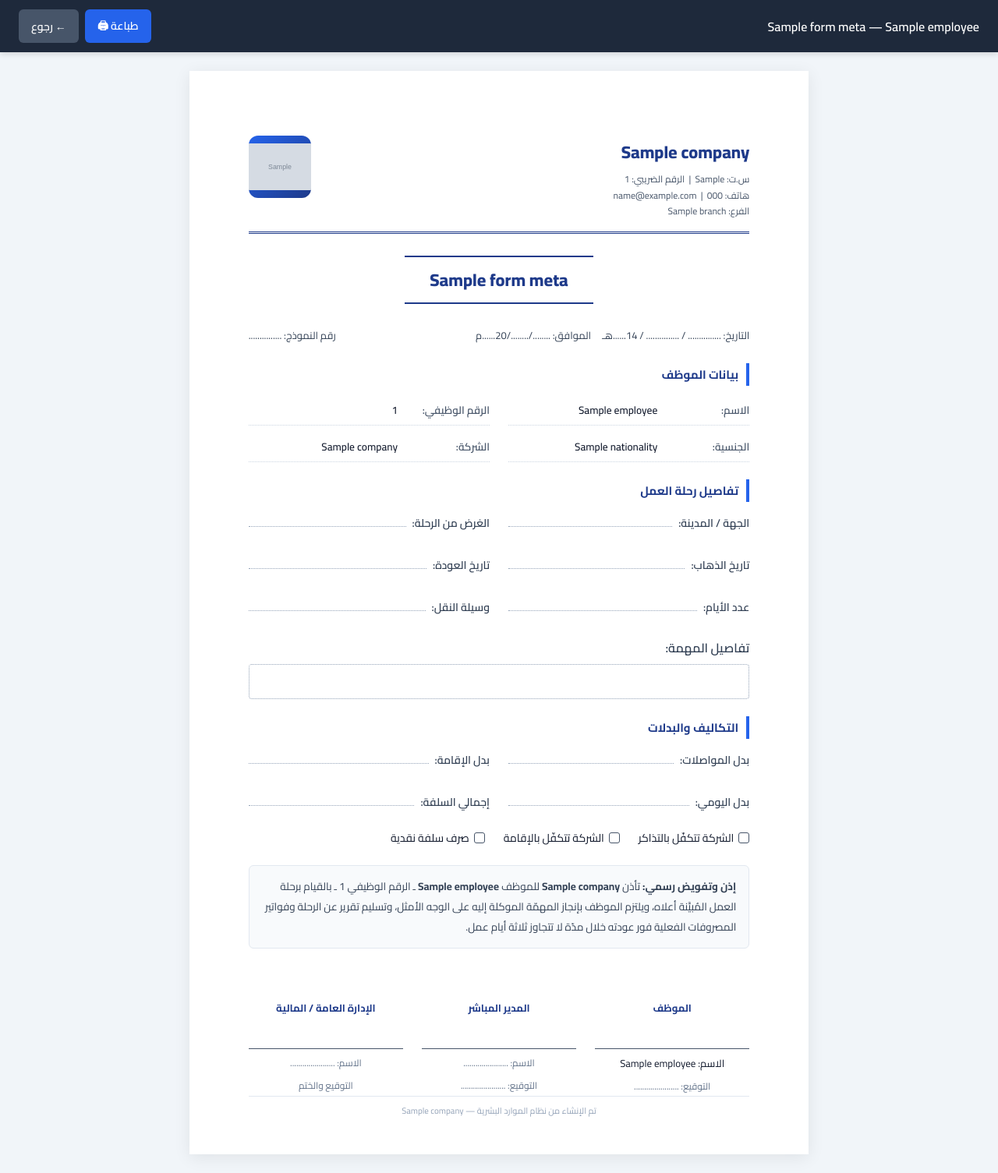
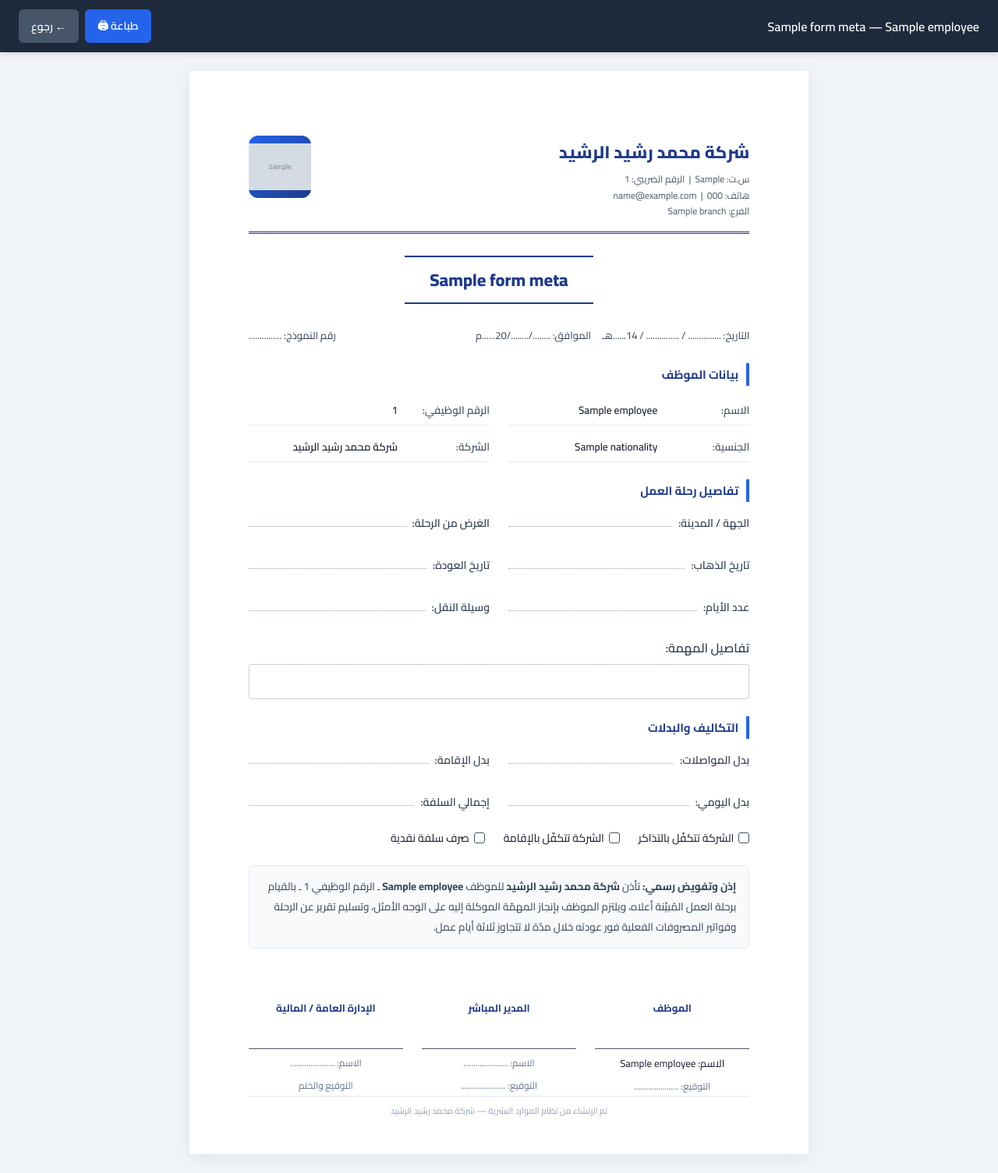
Before and after one commit to Haroon2030/HR.4, a Django app: template backend/templates/pages/hr_forms/business_trip.html in a window 1280 px wide. Shown: the whole page at 78% size. Run offline with Django 5.2, Linux system fonts and the light colour scheme; the template is opened without the code that fills it: most values are stand-ins (such as "Sample title", 1, 10 or a date in 2020); grey boxes marked "Sample" are stand-in pictures.

Commit message:
feat(hr-forms): brand all forms as شركة محمد رشيد الرشيد

```diff
--- a/backend/templates/pages/hr_forms/_employee_brief.html
+++ b/backend/templates/pages/hr_forms/_employee_brief.html
@@ -5,6 +5,6 @@
         <div class="row"><span class="label">الاسم:</span><span class="value">{{ employee.name|default:"—" }}</span></div>
         <div class="row"><span class="label">الرقم الوظيفي:</span><span class="value">{{ employee.employee_number|default:"—" }}</span></div>
         <div class="row"><span class="label">الجنسية:</span><span class="value">{{ employee.nationality.name|default:"—" }}</span></div>
-        <div class="row"><span class="label">الشركة:</span><span class="value">{{ company.name|default:employee.branch.company.name|default:"—" }}</span></div>
+        <div class="row"><span class="label">الشركة:</span><span class="value">شركة محمد رشيد الرشيد</span></div>
     </div>
 </div>
--- a/backend/templates/pages/hr_forms/_print_base.html
+++ b/backend/templates/pages/hr_forms/_print_base.html
@@ -199,7 +199,7 @@
         {# Letterhead #}
         <div class="letterhead">
             <div class="company">
-                <h1 class="name">{{ company.name|default:"اسم الشركة" }}</h1>
+                <h1 class="name">شركة محمد رشيد الرشيد</h1>
                 <div class="meta">
                     {% if company.commercial_record %}س.ت: {{ company.commercial_record }} &nbsp;|&nbsp; {% endif %}
                     {% if company.tax_number %}الرقم الضريبي: {{ company.tax_number }}{% endif %}
@@ -214,7 +214,7 @@
                 {% if company.logo %}
                     <img src="{{ company.logo.url }}" alt="logo">
                 {% else %}
-                    {{ company.name|default:"م"|slice:":1" }}
+                    م
                 {% endif %}
             </div>
         </div>
@@ -232,7 +232,7 @@
         {% block body %}{% endblock %}
 
         <div class="doc-footer">
-            تم الإنشاء من نظام الموارد البشرية — {{ company.name|default:"" }}
+            تم الإنشاء من نظام الموارد البشرية — شركة محمد رشيد الرشيد
         </div>
     </div>
 
--- a/backend/templates/pages/hr_forms/business_trip.html
+++ b/backend/templates/pages/hr_forms/business_trip.html
@@ -37,7 +37,7 @@
 
 <div class="clause">
     <strong>إذن وتفويض رسمي:</strong>
-    تأذن <strong>{{ company.name|default:"الشركة" }}</strong> للموظف
+    تأذن <strong>شركة محمد رشيد الرشيد</strong> للموظف
     <strong>{{ employee.name }}</strong> ـ الرقم الوظيفي
     {{ employee.employee_number|default:"............" }} ـ بالقيام برحلة العمل المُبيَّنة أعلاه،
     ويلتزم الموظف بإنجاز المهمّة الموكلة إليه على الوجه الأمثل،
--- a/backend/templates/pages/hr_forms/contract_termination.html
+++ b/backend/templates/pages/hr_forms/contract_termination.html
@@ -31,7 +31,7 @@
 
 <div class="clause">
     <strong>إشعار رسمي بإنهاء العقد:</strong>
-    تُشعر <strong>{{ company.name|default:"الشركة" }}</strong> الموظف
+    تُشعر <strong>شركة محمد رشيد الرشيد</strong> الموظف
     <strong>{{ employee.name }}</strong> ـ الرقم الوظيفي
     {{ employee.employee_number|default:"............" }} ـ بإنهاء عقد عمله
     اعتباراً من التاريخ المُبيَّن أعلاه، وذلك وفق ما تنصّ عليه أحكام نظام العمل والعقد المُبرم بين الطرفَين.
--- a/backend/templates/pages/hr_forms/custody_clearance.html
+++ b/backend/templates/pages/hr_forms/custody_clearance.html
@@ -47,7 +47,7 @@
 
 <div class="clause">
     <strong>إقرار وإخلاء طرف:</strong>
-    تُقرّ <strong>{{ company.name|default:"الشركة" }}</strong> بأن الموظف
+    تُقرّ <strong>شركة محمد رشيد الرشيد</strong> بأن الموظف
     <strong>{{ employee.name }}</strong> ـ الرقم الوظيفي
     {{ employee.employee_number|default:"............" }} ـ
     قد سلّم العهدة المذكورة أعلاه وفق الحالة الموضّحة، ويُعدّ بريء الذمة
--- a/backend/templates/pages/hr_forms/custody_receipt.html
+++ b/backend/templates/pages/hr_forms/custody_receipt.html
@@ -40,7 +40,7 @@
     <strong>إقرار الموظف:</strong>
     أُقرّ أنا الموظف <strong>{{ employee.name }}</strong> ـ الرقم الوظيفي
     {{ employee.employee_number|default:"............" }} ـ بأنني استلمت العهدة المذكورة أعلاه
-    من <strong>{{ company.name|default:"الشركة" }}</strong> بحالة جيدة وصالحة للاستخدام،
+    من <strong>شركة محمد رشيد الرشيد</strong> بحالة جيدة وصالحة للاستخدام،
     وأتعهّد بالمحافظة عليها واستخدامها فيما خُصِّصت له،
     وأتحمّل كامل المسؤولية عن أي تلف أو فقدان أو نقص يطرأ عليها،
     وأُفوّض الشركة بخصم قيمتها من راتبي أو مستحقاتي عند الإخلال بهذا التعهّد.
--- a/backend/templates/pages/hr_forms/employment_letter.html
+++ b/backend/templates/pages/hr_forms/employment_letter.html
@@ -7,7 +7,7 @@
     </p>
 
     <div class="clause" style="font-size:14.5px; line-height: 2.2;">
-        تشهد <strong>{{ company.name|default:"الشركة" }}</strong>
+        تشهد <strong>شركة محمد رشيد الرشيد</strong>
         {% if company.commercial_record %}— سجل تجاري رقم ({{ company.commercial_record }}) —{% endif %}
         بأن الموظف/ة:
         <strong>{{ employee.name }}</strong>،
--- a/backend/templates/pages/hr_forms/final_settlement.html
+++ b/backend/templates/pages/hr_forms/final_settlement.html
@@ -55,7 +55,7 @@
 <div class="clause">
     <strong>إقرار وإخلاء طرف:</strong>
     أُقرّ أنا الموظف <strong>{{ employee.name }}</strong> ـ حامل الهوية رقم {{ employee.id_number|default:"............" }} ـ
-    بأنني استلمت كامل مستحقاتي المالية المذكورة أعلاه عن فترة عملي لدى <strong>{{ company.name|default:"الشركة" }}</strong>،
+    بأنني استلمت كامل مستحقاتي المالية المذكورة أعلاه عن فترة عملي لدى <strong>شركة محمد رشيد الرشيد</strong>،
     وأنه لم يبقَ لي أي حق أو مطالبة من أي نوع — مالية أو عينية أو معنوية — تجاه الشركة،
     وأُخلي طرفها من جميع الالتزامات السابقة والحالية والمستقبلية المتعلقة بفترة عملي.
 </div>
--- a/backend/templates/pages/hr_forms/loan_request.html
+++ b/backend/templates/pages/hr_forms/loan_request.html
@@ -26,7 +26,7 @@
     <strong>إقرار وتعهد:</strong>
     أُقرّ أنا الموظف <strong>{{ employee.name }}</strong>
     ـ حامل الهوية رقم {{ employee.id_number|default:"............" }} ـ
-    بأنني طلبت سلفة بالمبلغ المذكور أعلاه من <strong>{{ company.name|default:"الشركة" }}</strong>،
+    بأنني طلبت سلفة بالمبلغ المذكور أعلاه من <strong>شركة محمد رشيد الرشيد</strong>،
     وأتعهد بسدادها بالكامل عن طريق الخصم الشهري من راتبي وفق الأقساط المتفق عليها.
     كما أتعهد بسداد كامل المبلغ المتبقي فوراً في حال انتهاء خدمتي لأي سبب،
     وأُفوّض الشركة بخصم المبلغ المتبقي من مستحقاتي النهائية دون الرجوع إليّ.
--- a/backend/templates/pages/hr_forms/resumption_after_leave.html
+++ b/backend/templates/pages/hr_forms/resumption_after_leave.html
@@ -19,7 +19,7 @@
     <strong>إقرار الموظف:</strong>
     أُقرّ أنا الموظف <strong>{{ employee.name }}</strong> ـ الرقم الوظيفي
     {{ employee.employee_number|default:"............" }} ـ بأنني عُدت ومباشرت العمل
-    لدى <strong>{{ company.name|default:"الشركة" }}</strong> بعد انتهاء إجازتي المذكورة أعلاه،
+    لدى <strong>شركة محمد رشيد الرشيد</strong> بعد انتهاء إجازتي المذكورة أعلاه،
     وأنني بحالة صحية تُمكّنني من استئناف مهامي الوظيفية بشكل طبيعي.
 </div>
 
```
